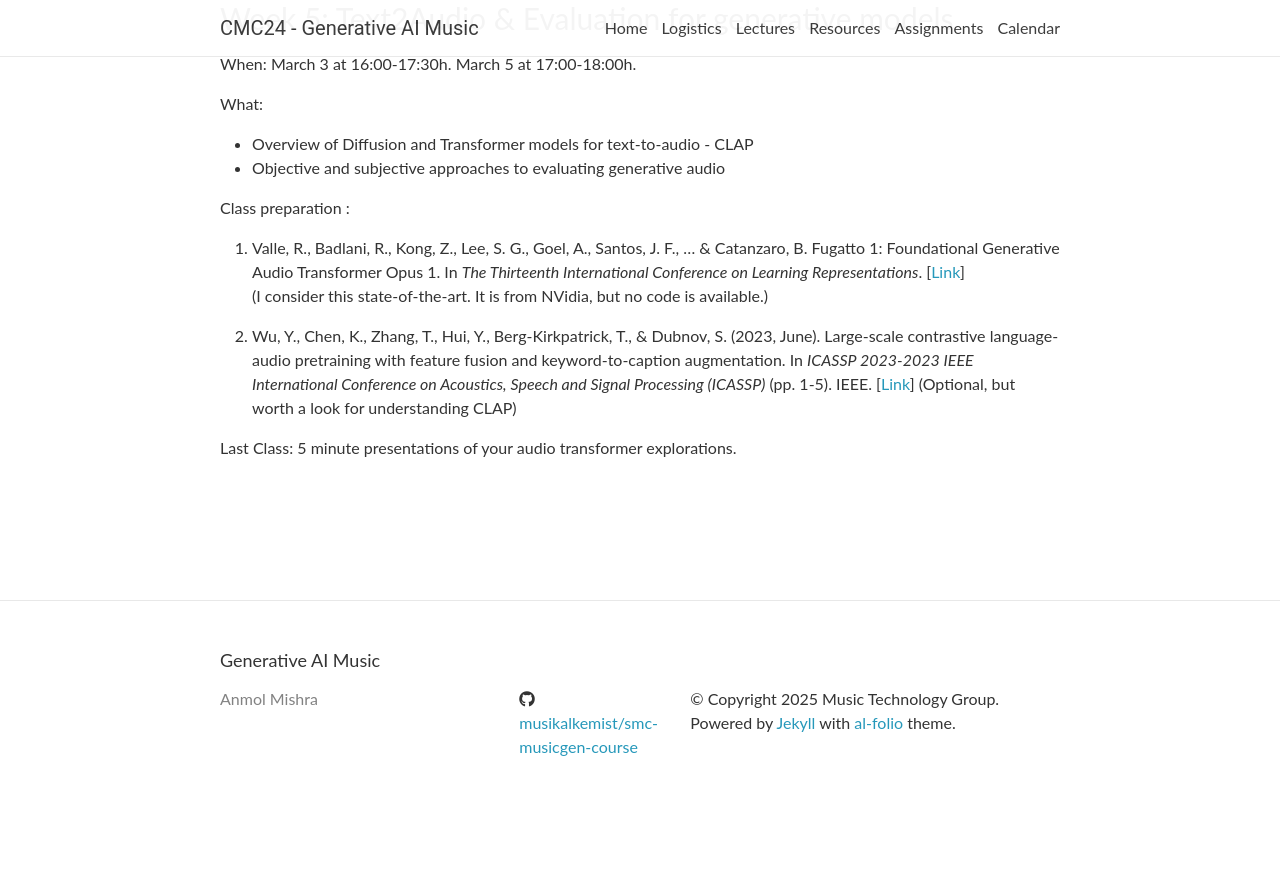
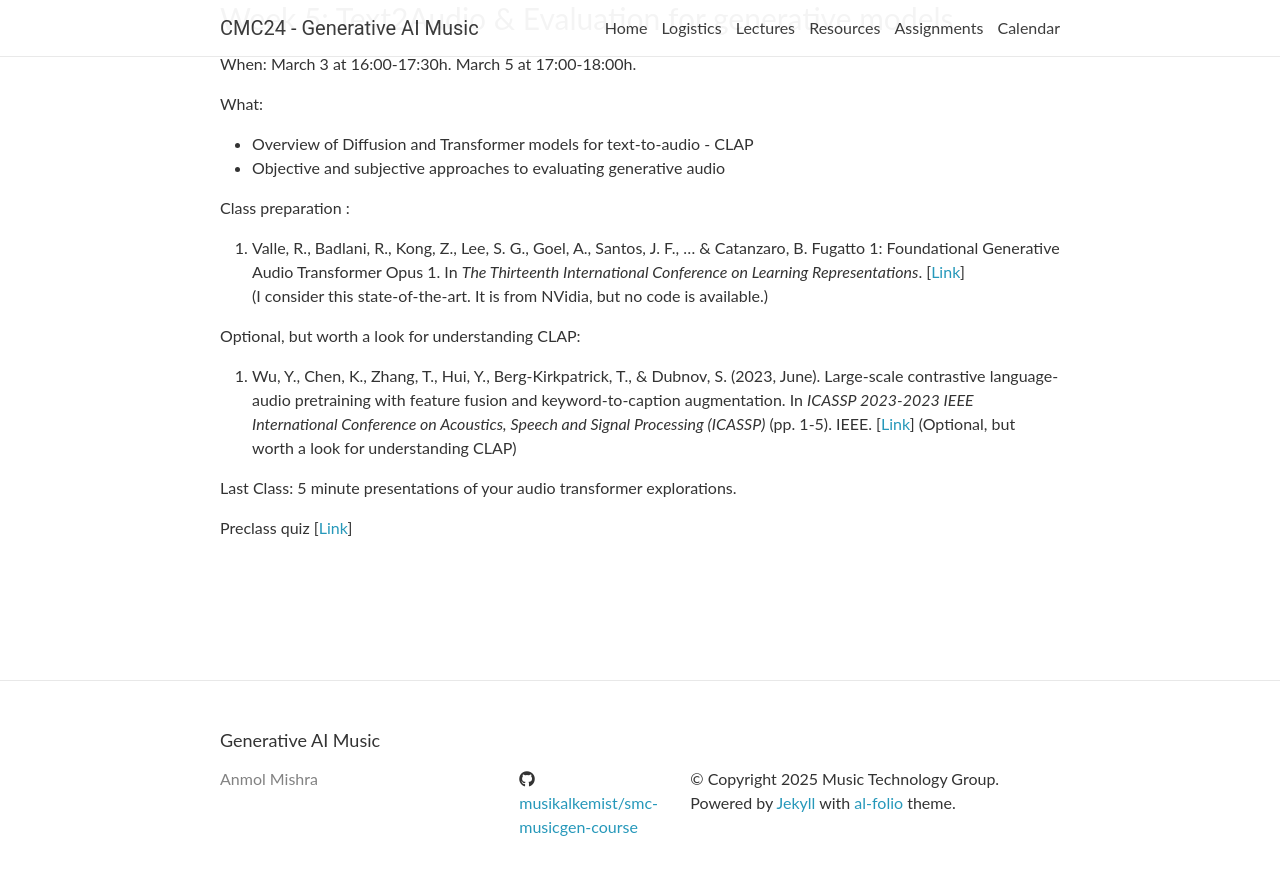
Before and after one commit to smc24-musicgen/smc24-musicgen.github.io, a Jekyll site: the page built from _pages/lectures.md, in a window 1280 px wide and 900 px high, scrolled down 6566 px. Shown: the top 875 px of the window. Built offline with Jekyll 4.4.1, drawn with Linux system fonts in a browser that asks for light colours; nearby versions of some CDN libraries; comment, search, counter and statistics services are not loaded; before the commit the page ends 7386 px from its top, so only the background shows below that.

Commit message:
link to week 5 quiz, some text for the reading

```diff
--- a/_pages/lectures.md
+++ b/_pages/lectures.md
@@ -261,8 +261,14 @@ What:
 Class preparation :
 
 1. Valle, R., Badlani, R., Kong, Z., Lee, S. G., Goel, A., Santos, J. F., ... & Catanzaro, B. Fugatto 1: Foundational Generative Audio Transformer Opus 1. In *The Thirteenth International Conference on Learning Representations*. [[Link](https://fugatto.github.io/FUGATTO_ICLR_2025.pdf)]
-(I consider this state-of-the-art. It is from NVidia, but no code is available.)
+  (I consider this state-of-the-art. It is from NVidia, but no code is available.)
+
+
+
+  Optional, but worth a look for understanding CLAP:
 
 2. Wu, Y., Chen, K., Zhang, T., Hui, Y., Berg-Kirkpatrick, T., & Dubnov, S. (2023, June). Large-scale contrastive language-audio pretraining with feature fusion and keyword-to-caption augmentation. In *ICASSP 2023-2023 IEEE International Conference on Acoustics, Speech and Signal Processing (ICASSP)* (pp. 1-5). IEEE. [[Link](https://ieeexplore.ieee.org/stamp/stamp.jsp?arnumber=10095969&casa_token=LBi8fLsAsxMAAAAA:_rfGpafcpGkjdEvLal7pb1-rgQTi1I3v5jBqV_Ye1_Sc5oNfD525INZ9MC61V_-z7aETK8wQZVY&tag=1)] (Optional, but worth a look for understanding CLAP)
 
 Last Class: 5 minute presentations of your audio transformer explorations.
+
+Preclass quiz [[Link](https://docs.google.com/forms/d/e/1FAIpQLSe_5tqjoRgn607SSzn_FRPbY6xXq-aT23aqpoAwD5EtoA39WQ/viewform?usp=dialog)]
```
